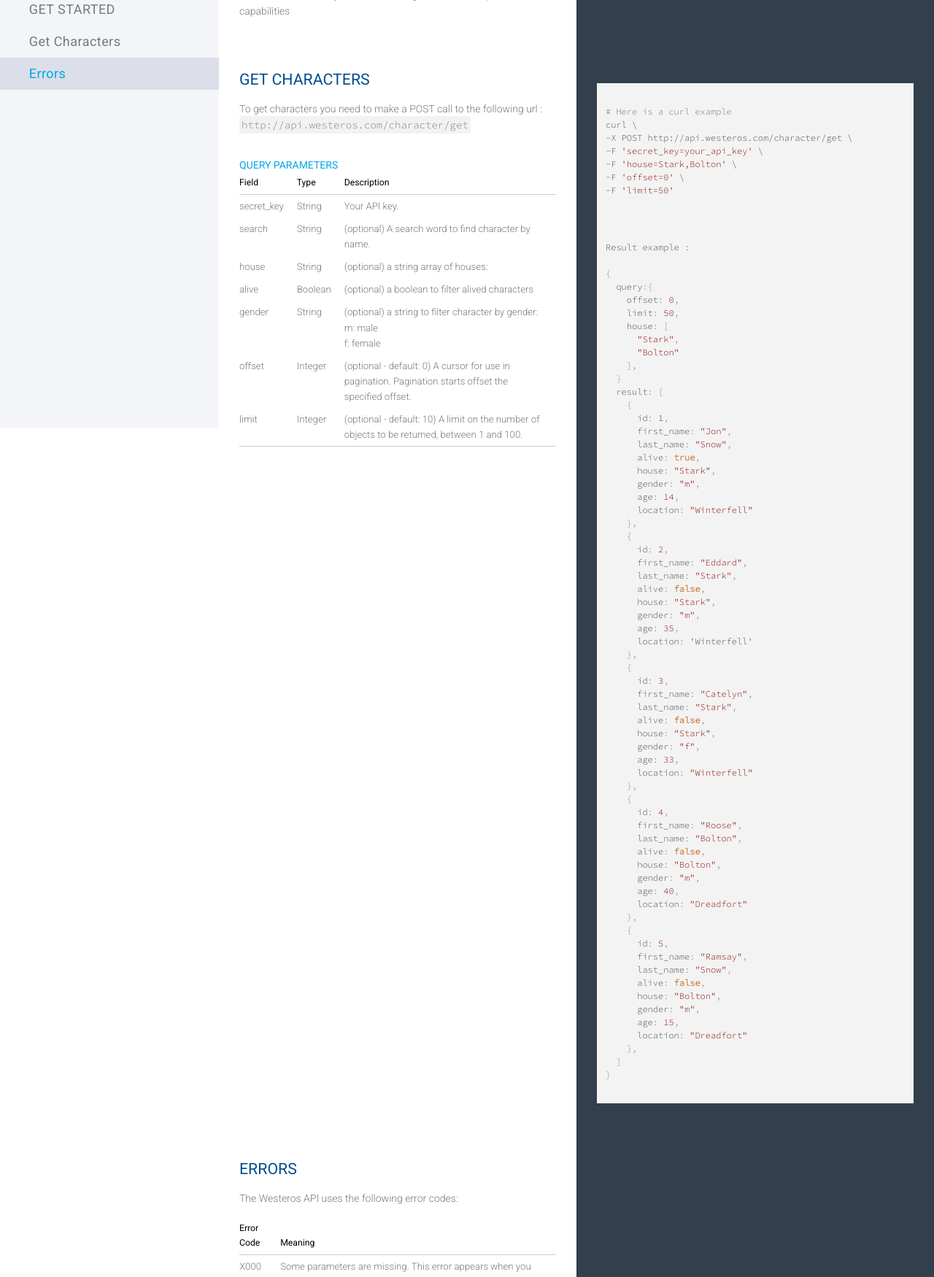
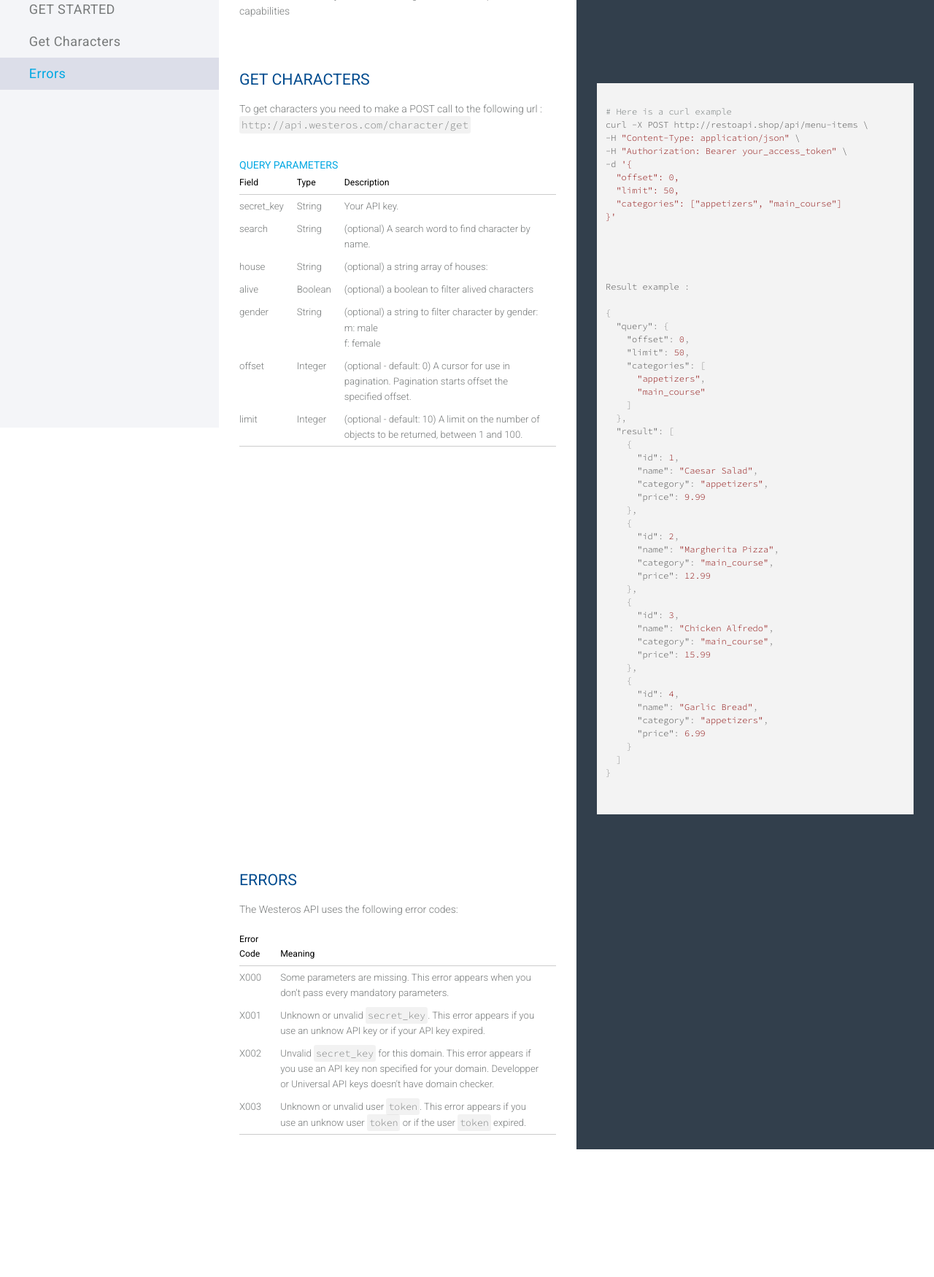
Before and after one commit to mhdsalih2000/Little-LemonAPI, a Django app: page / in a window 1280 px wide. Shown: the part 214-1964 px from the top of the page at 73% size. After the commit the page ends 1789 px from the top, so only its background shows below. Run offline with Django 5.2, Linux system fonts and the light colour scheme; parts of the project's set-up code (start-up, migrations or seed data) failed here and were passed over; some libraries are stand-ins or nearby versions.

Commit message:
Update index.html

```diff
--- a/Template/index.html
+++ b/Template/index.html
@@ -81,12 +81,15 @@
             <h2>get characters</h2>
             <pre><code class="bash">
 # Here is a curl example
-curl \
--X POST http://api.westeros.com/character/get \
--F 'secret_key=your_api_key' \
--F 'house=Stark,Bolton' \
--F 'offset=0' \
--F 'limit=50'
+curl -X POST http://restoapi.shop/api/menu-items \
+-H "Content-Type: application/json" \
+-H "Authorization: Bearer your_access_token" \
+-d '{
+  "offset": 0,
+  "limit": 50,
+  "categories": ["appetizers", "main_course"]
+}'
+
                 </code></pre>
             <p>
                 To get characters you need to make a POST call to the following url :<br>
@@ -97,67 +100,42 @@ curl \
 Result example :
 
 {
-  query:{
-    offset: 0,
-    limit: 50,
-    house: [
-      "Stark",
-      "Bolton"
-    ],
-  }
-  result: [
+  "query": {
+    "offset": 0,
+    "limit": 50,
+    "categories": [
+      "appetizers",
+      "main_course"
+    ]
+  },
+  "result": [
     {
-      id: 1,
-      first_name: "Jon",
-      last_name: "Snow",
-      alive: true,
-      house: "Stark",
-      gender: "m",
-      age: 14,
-      location: "Winterfell"
+      "id": 1,
+      "name": "Caesar Salad",
+      "category": "appetizers",
+      "price": 9.99
     },
     {
-      id: 2,
-      first_name: "Eddard",
-      last_name: "Stark",
-      alive: false,
-      house: "Stark",
-      gender: "m",
-      age: 35,
-      location: 'Winterfell'
+      "id": 2,
+      "name": "Margherita Pizza",
+      "category": "main_course",
+      "price": 12.99
     },
     {
-      id: 3,
-      first_name: "Catelyn",
-      last_name: "Stark",
-      alive: false,
-      house: "Stark",
-      gender: "f",
-      age: 33,
-      location: "Winterfell"
+      "id": 3,
+      "name": "Chicken Alfredo",
+      "category": "main_course",
+      "price": 15.99
     },
     {
-      id: 4,
-      first_name: "Roose",
-      last_name: "Bolton",
-      alive: false,
-      house: "Bolton",
-      gender: "m",
-      age: 40,
-      location: "Dreadfort"
-    },
-    {
-      id: 5,
-      first_name: "Ramsay",
-      last_name: "Snow",
-      alive: false,
-      house: "Bolton",
-      gender: "m",
-      age: 15,
-      location: "Dreadfort"
-    },
+      "id": 4,
+      "name": "Garlic Bread",
+      "category": "appetizers",
+      "price": 6.99
+    }
   ]
 }
+
                 </code></pre>
             <h4>QUERY PARAMETERS</h4>
             <table class="central-overflow-x">
```
